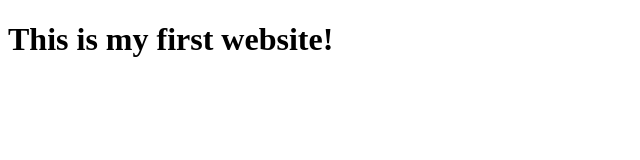
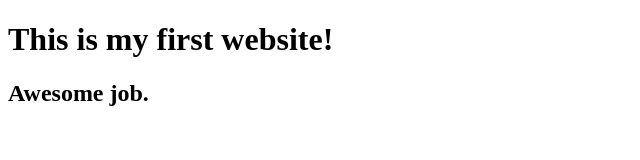
Before and after one commit to OnlyLurking/OnlyLurking.io, a plain HTML site: page index.html in a window 1280 px wide. Shown: the whole page, without its empty margins (0-640 px from the left). Drawn offline with Linux system fonts and the light colour scheme.

Commit message:
Added text

```diff
--- a/index.html
+++ b/index.html
@@ -9,5 +9,8 @@
 		<h1>
 			This is my first website!
 		</h1>
+		<h2>
+			Awesome job.
+		</h2>
 	</body>
 </html>
```
